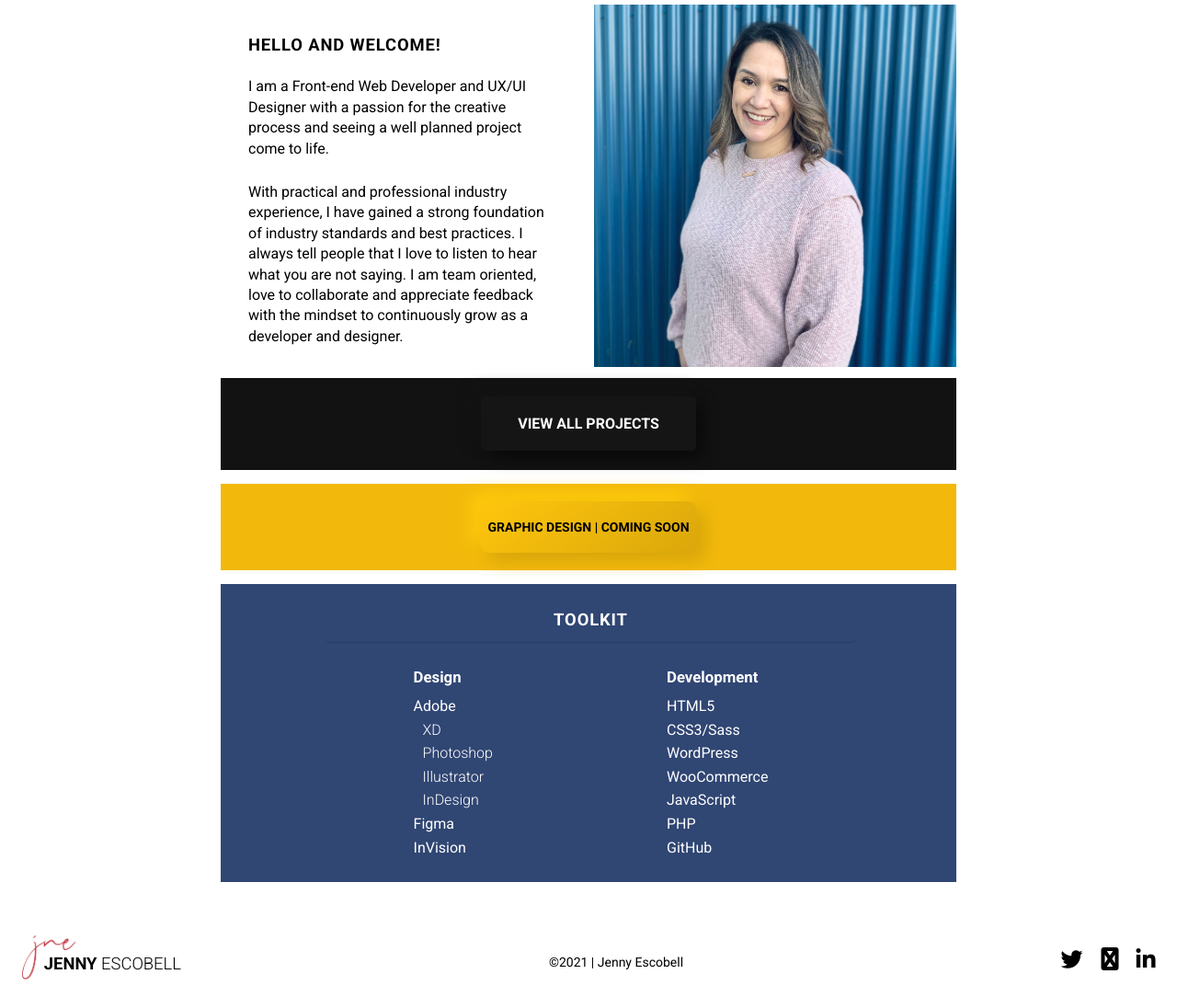
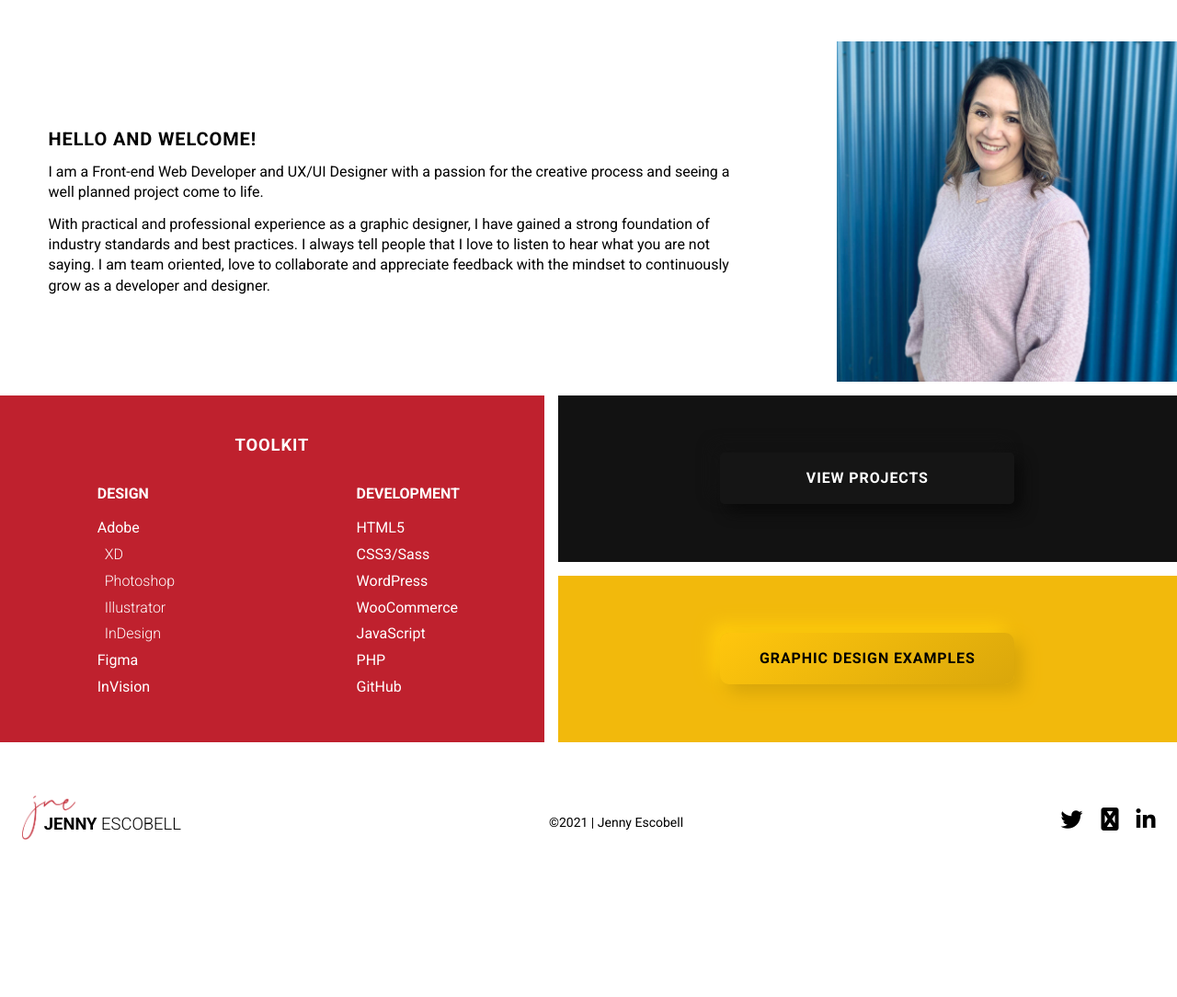
Before and after one commit to jennyesc/portfolio, a PHP site: page /about.php in a window 1280 px wide. Shown: the part 105-1189 px from the top of the page at 92% size. After the commit the page ends 1018 px from the top, so only its background shows below. Run offline with PHP 8.4, Linux system fonts and the light colour scheme; some libraries are stand-ins or nearby versions.

Commit message:
update about page

```diff
--- a/about.php
+++ b/about.php
@@ -12,40 +12,37 @@
 
     <main>
         <div class="about-wrapper">
-            <section class="about-intro-1 grid">
+            <div class="about-intro-1 grid">
                 <picture class="pic-cont">
                     <source media="(max-width: 450px)" srcset="images/jenny-web.jpg">
                     <source media="(min-width: 450px)" srcset="images/jenny-web-full.jpg">
                     <img src="images/jenny-web-full.jpg" alt="Jenny Escobell">
                 </picture>
+            </div>
 
-                <!-- <h2 class="welcome-container grid-image">Hello and Welcome!</h2> -->
-
-                <section class="about-text">
-                    <h3>Hello and welcome!</h3>
+            <section class="about-text box">
+                <h1>Hello and welcome!</h1>
 
                 <p>I am a Front-end Web Developer and UX/UI Designer
                 with a passion for the creative process and seeing a well planned project come to life. </p>
 
-                    <p>With practical and professional industry experience, I have gained a strong foundation of industry standards and best practices.
+                <p>With practical and professional experience as a graphic designer, I have gained a strong foundation of industry standards and best practices.
                 I always tell people that I love to listen to hear what you are not saying. I am team oriented, love to collaborate and appreciate feedback
                 with the mindset to continuously grow as a developer and designer.</p>
             </section>
 
             <div class="view-all-btn">
-                        <a href="projects.php" class="view-all-link"> <span class="black-border">View all projects</span> </a>
+                <a href="projects.php" class="view-all-link"> <h2 class="black-border">View projects</h2> </a>
+            </div>
+
+            <div class="gd-button">
+                <a href="#" class="view-all-link"> <h2 class="yellow-border">Graphic Design Examples</h2> </a>
             </div>
 
 
-            </section>
-
-            <section class="grid-box2 grid">
-            <div class="gd-button">
-                        <a href="#" class="view-all-link"> <span class="yellow-border">Graphic Design | Coming soon</span> </a>
-                </div>
             <section class="toolkit">
-                    <div class="toolkit-container">
-                        <h3>Toolkit</h3>
+                <div class="ul-container">
+                    <h2>Toolkit</h2>
                     <ul class="design-tools">
                         <li class="li-heading">Design</li>
                         <li>Adobe</li>
@@ -69,7 +66,7 @@
                     </ul>
                 </div>
         </section>
-            </section>
+
         </div>
 
         <button onclick="topFunction()" id="myBtn" class="top-btn" title="Go to top"><i class="fas fa-arrow-circle-up"></i> </button>
--- a/css/base/_buttons.scss
+++ b/css/base/_buttons.scss
@@ -6,55 +6,55 @@
 
 //buttons and link blocks
 
-.btn-container {
-  display: flex;
-  justify-content: center;
-  margin-top: 15px;
+// .btn-container {
+//   display: flex;
+//   justify-content: center;
+//   margin-top: 15px;
 
-  .faux-btn {
-    display: inline-block;
-    width: 300px;
-    max-width: 500px;
-    border-radius: $border4;
-    text-align: center;
-    padding: 12px;
-    color: #fff;
-    font-weight: $medium;
-    font-size: 0.875rem;
-    margin: 15px 0 20px 0;
-    @include box-shadow();
-    text-transform: uppercase;
-    line-height: 1.5rem;
-  }
+//   .faux-btn {
+//     display: inline-block;
+//     width: 300px;
+//     max-width: 500px;
+//     border-radius: $border4;
+//     text-align: center;
+//     padding: 12px;
+//     color: #fff;
+//     font-weight: $medium;
+//     font-size: 0.875rem;
+//     margin: 15px 0 20px 0;
+//     @include box-shadow();
+//     text-transform: uppercase;
+//     line-height: 1.5rem;
+//   }
 
-  .red-btn {
-    color: $jne-red;
-    border-right: $jne-red 0.031rem solid;
-    border-bottom: $jne-red 0.031rem solid;
-  }
+//   .red-btn {
+//     color: $jne-red;
+//     border-right: $jne-red 0.031rem solid;
+//     border-bottom: $jne-red 0.031rem solid;
+//   }
 
-  .blue-btn {
-    color: $jne-blue;
-    border-right: $jne-blue 0.031rem solid;
-    border-bottom: $jne-blue 0.031rem solid;
-  }
+//   .blue-btn {
+//     color: $jne-blue;
+//     border-right: $jne-blue 0.031rem solid;
+//     border-bottom: $jne-blue 0.031rem solid;
+//   }
 
-  .yellow-btn {
-    color: #000;
-    border-right: $jne-yellow 0.031rem solid;
-    border-bottom: $jne-yellow 0.031rem solid;
-  }
-  @media (min-width: $break1) {
-    flex-wrap: nowrap;
-    justify-content: space-around;
-    max-width: 600px;
-    margin: 0 auto;
+//   .yellow-btn {
+//     color: #000;
+//     border-right: $jne-yellow 0.031rem solid;
+//     border-bottom: $jne-yellow 0.031rem solid;
+//   }
+//   @media (min-width: $break1) {
+//     flex-wrap: nowrap;
+//     justify-content: space-around;
+//     max-width: 600px;
+//     margin: 0 auto;
 
-    .red-btn {
-      margin-right: 20px;
-    }
-  }
-}
+//     .red-btn {
+//       margin-right: 20px;
+//     }
+//   }
+// }
 
 .view-all-btn {
   background: #121212;
@@ -67,21 +67,20 @@
     color: #fff;
     display: inline-block;
     width: 100%;
-    padding: 42px;
+    padding: 45px;
     font-weight: $bold;
     text-transform: uppercase;
   }
 
   .black-border {
     padding: 20px 40px;
-    width: 550px;
     border-radius: 5px;
     background: linear-gradient(145deg, #151515, #151515);
     box-shadow: 8px 8px 16px #0a0a0a, -8px -8px 16px #141414;
 
     &:hover,
     :active {
-      box-shadow: -3px -3px 5px #070707 inset, 3px 3px 5px #0e0e0e inset;
+      box-shadow: -3px -3px 5px #000000 inset, 3px 3px 5px #0e0e0e inset;
       user-select: none;
     }
   }
@@ -111,7 +110,7 @@
     box-shadow: 9px 9px 18px #2b3e66, -9px -9px 18px #354e80;
     &:hover,
     :active {
-      box-shadow: -3px -3px 5px #2b3e66 inset, 3px 3px 5px #2b3e66 inset;
+      box-shadow: -3px -3px 5px #334b7b inset, 3px 3px 5px #2b3f68 inset;
       user-select: none;
     }
   }
@@ -132,10 +131,16 @@
   }
 
   .yellow-border {
-    padding: 20px 8px;
+    padding: 20px 10px;
     border-radius: 10px;
     background: linear-gradient(145deg, #ffc60d, #daa70b);
     box-shadow: 9px 9px 18px #d7a50b, -9px -9px 18px #ffcd0d;
+
+    &:hover,
+    :active {
+      box-shadow: -3px -3px 5px #ffc60d inset, 3px 3px 5px #daa70b inset;
+      user-select: none;
+    }
   }
 }
 
--- a/css/pages/_about.scss
+++ b/css/pages/_about.scss
@@ -2,125 +2,127 @@
 @use '../utilities/mixins' as *;
 
 //styles for about page
-.about-wrapper{
 
+.about-wrapper {
+  justify-content: center;
+  margin-top: 100px;
+  align-content: center;
 
-    .about-intro-1{
-        margin-top: 100px;
-        position: relative;
+  .about-intro-1 {
+    margin: 0 auto;
+    min-height: 250px;
+    min-width: 250px;
+    max-height: 500px;
+    max-width: 500px;
 
-        .pic-cont{
-            margin: 0 auto;
-            height: 100%;
-            width: auto;
-            img{
-                // max-height: 450px;
-                width: auto;
+    picture {
+      img {
         object-fit: cover;
+        display: block;
       }
-        }
-    .welcome-container{
-        display: none;
-    }
-        .about-text{
-            padding: 15px;
-            max-width: 100%;
-            h3{
-                padding: 20px 0 5px 15px;
-            }
-
-            p{
-                padding: 20px 15px 5px 15px;
-                line-height: 1.4rem;
-                max-width: 550px;
-                display: inline-block;
-            }
-
-
     }
   }
 
-    .toolkit{
-        background: $jne-blue;
-        .toolkit-container{
-            @include mc;
-            display: flex;
-            flex-wrap: wrap;
-            justify-content: space-around;
-            padding: $padding;
-            color: #fff;
-            max-width: 600px;
+  .about-text {
+    max-width: 500px;
+    margin: 0 auto;
   }
 
-        h3{
-            width: 100%;
-            margin-bottom: 25px;
-            margin-top: 10px;
+  .view-all-btn,
+  .gd-button {
     text-align: center;
-            border-bottom: 1px solid darken($jne-blue, 5%);
-            padding-bottom: 15px;
-            border-radius: $border4;
+
+    h2 {
+      font-size: 1rem;
+      width: 320px;
+      margin: 0 auto;
     }
-
-        ul{
-            line-height: 1.6rem;
-
-            .li-heading{
-                font-weight: $bold;
-                margin-bottom: 5px;
-                font-size: 1.05rem;
-            }
-            .li{
-                padding: 10px 0;
-                display: inline-block;
-            }
-            .adobe{
-                margin-left: 10px;
-                font-weight: $light;
+    a {
+      padding: 25px;
     }
   }
 
+  .toolkit {
+    padding: 35px 0;
+    width: 100%;
+    background-color: $jne-red;
+    color: #fff;
+
+    .ul-container {
+      max-width: 600px;
+      display: grid;
+      grid-template-columns: 1fr 1fr;
+      margin: 0 auto;
+      padding-top: 10px;
+
+      h2 {
+        grid-column: 1/4;
+        text-align: center;
+        margin-bottom: 20px;
+        text-transform: uppercase;
+      }
+      ul {
+        line-height: 1.8rem;
+        margin: 0 auto;
+        padding: 10px 50px;
+
+        li {
+          font-weight: $body;
         }
 
-    @media(min-width: $break1){
-        @include mc;
-        max-width: 800px;
-        margin-top: 110px;
+        .li-heading {
+          text-transform: uppercase;
+          font-weight: $bold;
+          margin-bottom: 8px;
+          font-size: 1rem;
+        }
 
-        .about-intro-1{
-            margin: 0;
-            display: grid;
-            grid-template-columns: repeat(4,2fr);
-            grid-template-rows: repeat(1, 1fr);
-            grid-gap: 0.75rem;
-            grid-template-areas:
-                "about-text   about-text   img          img  "
-                "all-link   all-link       all-link    all-link  "
-                ;
-
-                picture{
-                    grid-area: img;
-                    margin: 0;
-                    padding: 0;
-
-                    img{
-                        display: block;
-                        object-fit: cover;
-                        max-height: 100%;
+        .adobe {
+          font-weight: $light;
+          margin-left: 8px;
         }
       }
-                .welcome-container{
-                    display: none;
     }
-                .about-text{
-                    grid-area: about-text;
+  }
+  @media (min-width: $menuBreak) {
+    margin-top: 150px;
+    max-width: $siteWidth;
+    display: grid;
+    grid-template-columns: repeat(4, 1fr);
+    grid-gap: 15px;
+    grid-template-areas:
+      "intro-text   intro-text  intro-text     jne-pic  "
+      "tools        tools       black-btn      black-btn"
+      "tools        tools       yellow-btn     yellow-btn";
+
+    .about-intro-1 {
+      grid-area: jne-pic;
+      width: 370px;
     }
 
-                .view-all-btn{
-                    grid-area: all-link;
-                }
+    .about-text {
+      grid-area: intro-text;
+      margin: 0;
+      max-width: 850px;
+      align-self: center;
+      justify-self: center;
     }
 
+    .view-all-btn {
+      grid-area: black-btn;
+      display: flex;
+      align-items: center;
     }
 
-}//end about wrapper
+    .gd-button {
+      grid-area: yellow-btn;
+      margin: 0;
+      display: flex;
+      align-items: center;
+    }
+
+    .toolkit {
+      grid-area: tools;
+    }
+  } //end of media break 1
+} //about-wrapper
--- a/css/pages/_single-project.scss
+++ b/css/pages/_single-project.scss
@@ -42,7 +42,7 @@
       bottom: 5vh;
       margin-left: 50%;
       transform: translateX(-50%);
-      opacity: 0.5;
+      opacity: 0.8;
 
       .rond {
         height: 4px;
--- a/styles/main.css
+++ b/styles/main.css
@@ -739,106 +739,110 @@ a {
   }
 }
 
+.about-wrapper {
+  justify-content: center;
+  margin-top: 100px;
+  align-content: center;
+}
 .about-wrapper .about-intro-1 {
-  margin-top: 100px;
-  position: relative;
-}
-.about-wrapper .about-intro-1 .pic-cont {
   margin: 0 auto;
-  height: 100%;
-  width: auto;
-}
-.about-wrapper .about-intro-1 .pic-cont img {
-  width: auto;
+  min-height: 250px;
+  min-width: 250px;
+  max-height: 500px;
+  max-width: 500px;
+}
+.about-wrapper .about-intro-1 picture img {
   object-fit: cover;
-}
-.about-wrapper .about-intro-1 .welcome-container {
-  display: none;
-}
-.about-wrapper .about-intro-1 .about-text {
-  padding: 15px;
-  max-width: 100%;
-}
-.about-wrapper .about-intro-1 .about-text h3 {
-  padding: 20px 0 5px 15px;
-}
-.about-wrapper .about-intro-1 .about-text p {
-  padding: 20px 15px 5px 15px;
-  line-height: 1.4rem;
-  max-width: 550px;
-  display: inline-block;
+  display: block;
+}
+.about-wrapper .about-text {
+  max-width: 500px;
+  margin: 0 auto;
+}
+.about-wrapper .view-all-btn,
+.about-wrapper .gd-button {
+  text-align: center;
+}
+.about-wrapper .view-all-btn h2,
+.about-wrapper .gd-button h2 {
+  font-size: 1rem;
+  width: 320px;
+  margin: 0 auto;
+}
+.about-wrapper .view-all-btn a,
+.about-wrapper .gd-button a {
+  padding: 25px;
 }
 .about-wrapper .toolkit {
-  background: #304673;
-}
-.about-wrapper .toolkit .toolkit-container {
-  max-width: 1400px;
+  padding: 35px 0;
+  width: 100%;
+  background-color: #bf212e;
+  color: #fff;
+}
+.about-wrapper .toolkit .ul-container {
+  max-width: 600px;
+  display: grid;
+  grid-template-columns: 1fr 1fr;
   margin: 0 auto;
-  display: flex;
-  flex-wrap: wrap;
-  justify-content: space-around;
-  padding: 10px 10px 25px 15px;
-  color: #fff;
-  max-width: 600px;
-}
-.about-wrapper .toolkit h3 {
-  width: 100%;
-  margin-bottom: 25px;
-  margin-top: 10px;
+  padding-top: 10px;
+}
+.about-wrapper .toolkit .ul-container h2 {
+  grid-column: 1/4;
   text-align: center;
-  border-bottom: 1px solid #283b61;
-  padding-bottom: 15px;
-  border-radius: 4px;
-}
-.about-wrapper .toolkit ul {
-  line-height: 1.6rem;
-}
-.about-wrapper .toolkit ul .li-heading {
+  margin-bottom: 20px;
+  text-transform: uppercase;
+}
+.about-wrapper .toolkit .ul-container ul {
+  line-height: 1.8rem;
+  margin: 0 auto;
+  padding: 10px 50px;
+}
+.about-wrapper .toolkit .ul-container ul li {
+  font-weight: 400;
+}
+.about-wrapper .toolkit .ul-container ul .li-heading {
+  text-transform: uppercase;
   font-weight: 700;
-  margin-bottom: 5px;
-  font-size: 1.05rem;
-}
-.about-wrapper .toolkit ul .li {
-  padding: 10px 0;
-  display: inline-block;
-}
-.about-wrapper .toolkit ul .adobe {
-  margin-left: 10px;
+  margin-bottom: 8px;
+  font-size: 1rem;
+}
+.about-wrapper .toolkit .ul-container ul .adobe {
   font-weight: 300;
-}
-@media (min-width: 650px) {
+  margin-left: 8px;
+}
+@media (min-width: 720px) {
   .about-wrapper {
+    margin-top: 150px;
     max-width: 1400px;
-    margin: 0 auto;
-    max-width: 800px;
-    margin-top: 110px;
+    display: grid;
+    grid-template-columns: repeat(4, 1fr);
+    grid-gap: 15px;
+    grid-template-areas: "intro-text   intro-text  intro-text     jne-pic  " "tools        tools       black-btn      black-btn" "tools        tools       yellow-btn     yellow-btn";
   }
   .about-wrapper .about-intro-1 {
+    grid-area: jne-pic;
+    width: 370px;
+  }
+  .about-wrapper .about-text {
+    grid-area: intro-text;
     margin: 0;
-    display: grid;
-    grid-template-columns: repeat(4, 2fr);
-    grid-template-rows: repeat(1, 1fr);
-    grid-gap: 0.75rem;
-    grid-template-areas: "about-text   about-text   img          img  " "all-link   all-link       all-link    all-link  ";
-  }
-  .about-wrapper .about-intro-1 picture {
-    grid-area: img;
+    max-width: 850px;
+    align-self: center;
+    justify-self: center;
+  }
+  .about-wrapper .view-all-btn {
+    grid-area: black-btn;
+    display: flex;
+    align-items: center;
+  }
+  .about-wrapper .gd-button {
+    grid-area: yellow-btn;
     margin: 0;
-    padding: 0;
-  }
-  .about-wrapper .about-intro-1 picture img {
-    display: block;
-    object-fit: cover;
-    max-height: 100%;
-  }
-  .about-wrapper .about-intro-1 .welcome-container {
-    display: none;
-  }
-  .about-wrapper .about-intro-1 .about-text {
-    grid-area: about-text;
-  }
-  .about-wrapper .about-intro-1 .view-all-btn {
-    grid-area: all-link;
+    display: flex;
+    align-items: center;
+  }
+  .about-wrapper .toolkit {
+    grid-area: tools;
   }
 }
 
@@ -1510,20 +1465,19 @@ footer p {
   color: #fff;
   display: inline-block;
   width: 100%;
-  padding: 42px;
+  padding: 45px;
   font-weight: 700;
   text-transform: uppercase;
 }
 .view-all-btn .black-border {
   padding: 20px 40px;
-  width: 550px;
   border-radius: 5px;
   background: linear-gradient(145deg, #151515, #151515);
   box-shadow: 8px 8px 16px #0a0a0a, -8px -8px 16px #141414;
 }
 .view-all-btn .black-border:hover,
 .view-all-btn .black-border :active {
-  box-shadow: -3px -3px 5px #070707 inset, 3px 3px 5px #0e0e0e inset;
+  box-shadow: -3px -3px 5px #000000 inset, 3px 3px 5px #0e0e0e inset;
   user-select: none;
 }
 
@@ -1570,10 +1524,15 @@ footer p {
   font-size: 0.875rem;
 }
 .gd-button .yellow-border {
-  padding: 20px 8px;
+  padding: 20px 10px;
   border-radius: 10px;
   background: linear-gradient(145deg, #ffc60d, #daa70b);
   box-shadow: 9px 9px 18px #d7a50b, -9px -9px 18px #ffcd0d;
+}
+.gd-button .yellow-border:hover,
+.gd-button .yellow-border :active {
+  box-shadow: -3px -3px 5px #ffc60d inset, 3px 3px 5px #daa70b inset;
+  user-select: none;
 }
 
 .top-btn {
```
Also changed, not shown: other parts of styles/main.css (+2 -51 lines). Lines whose indentation alone changed are shown as unchanged.
